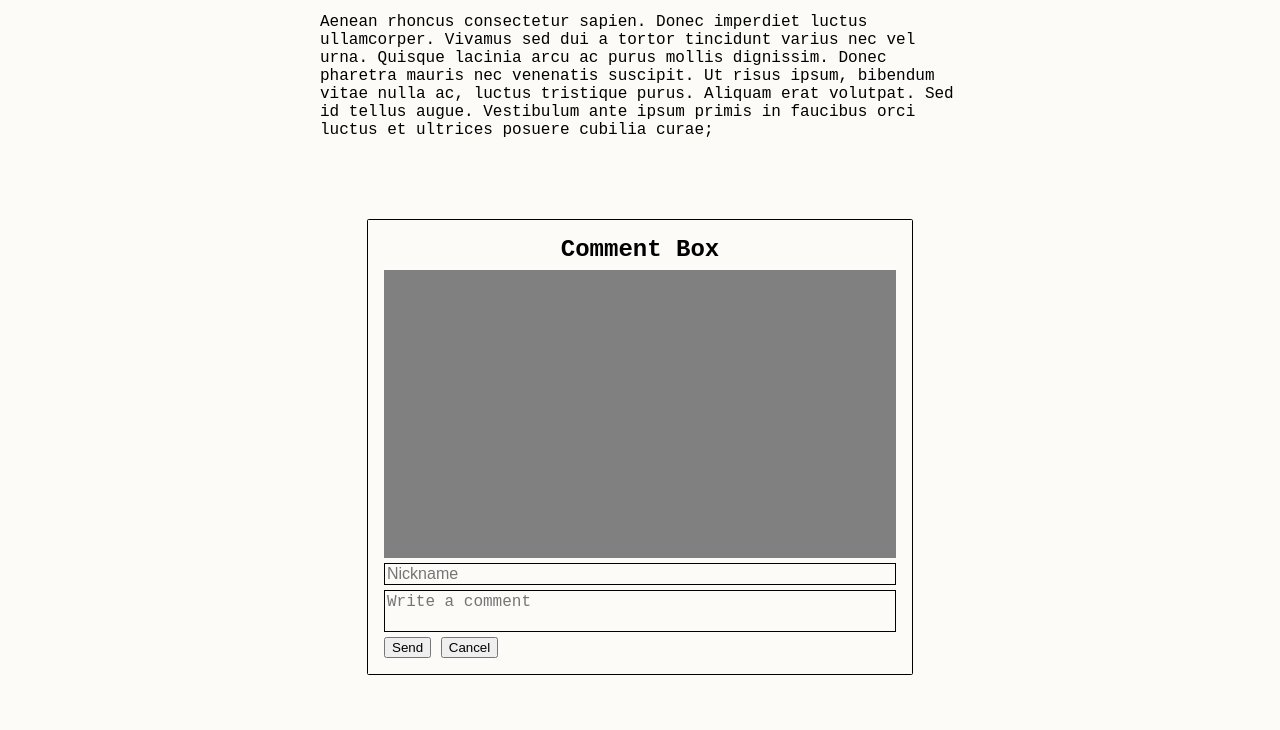
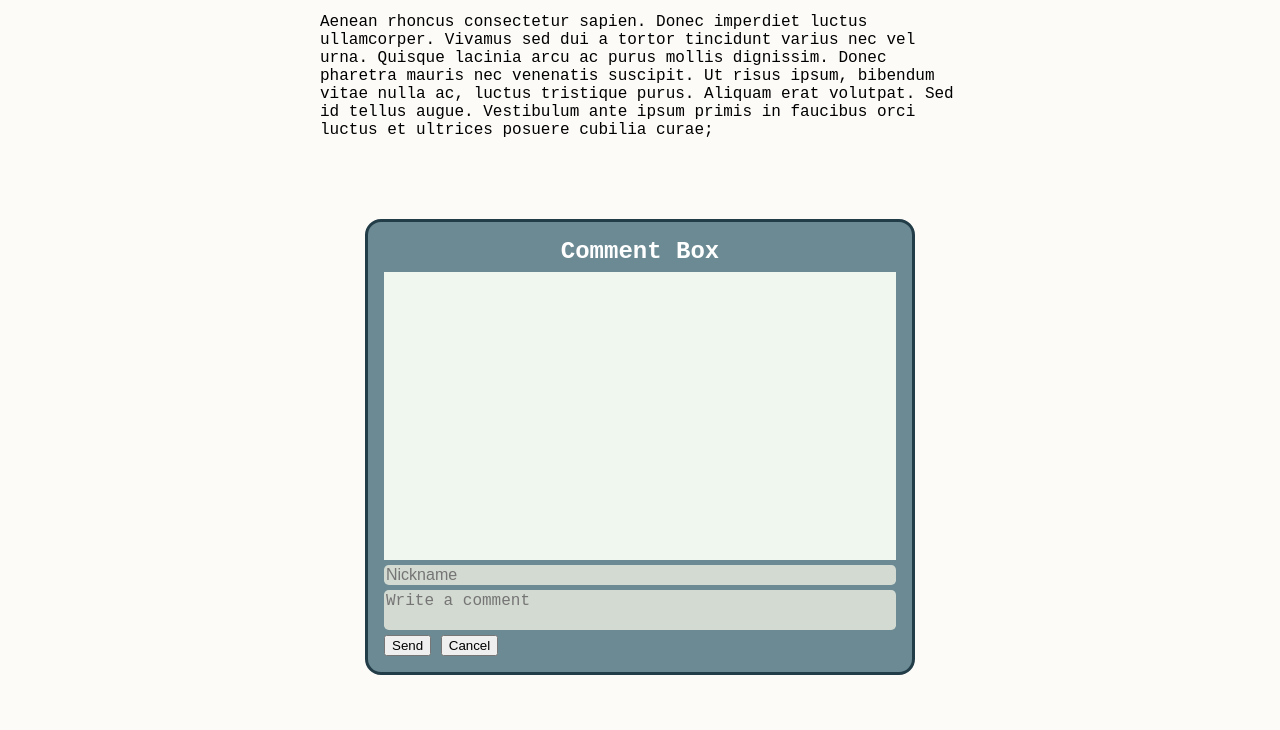
Before and after one commit to turilvs/webdebTraining, a plain HTML site: page index.html in a window 1280 px wide. Shown: the part 992-1722 px from the top of the page. Drawn offline with Linux system fonts and the light colour scheme.

Commit message:
Comment Box viestit ruudun alaosaan oikeassa järjestyksessä

```diff
--- a/styles.css
+++ b/styles.css
@@ -135,18 +135,20 @@ footer {
 
 .comment-box {
   display: flex;
+  background-color: #6C8A93;
   flex-direction: column;
   width: 80%;
   margin-top: 4em;
   margin-bottom: 4em;
   padding: 1em;
-  border-radius: .1em;
-  border: 1px solid black;
+  border-radius: 1em;
+  border: .2em solid #223C48;
 
 }
 
 .comment-box h2 {
   margin-top: 0;
+  color: white;
   margin-bottom: .3em;
   text-align: center;
 }
@@ -154,16 +156,22 @@ footer {
 
 .comments {
   display: flex;
-  flex-direction: column-reverse;
+  flex-direction: column;
+  justify-content: flex-end;
   overflow-y: scroll;
   overflow-wrap: break-word;
-  scrollbar-width: 2px;
-  padding: 0;
   width: 100%;
-  background-color: grey;
+  background-color: #f0f7ee;
   aspect-ratio: 16/9;
   margin-bottom: .3em;
   resize: none;
+}
+
+.comments .message {
+  margin: 0.1em;
+  color:#223C48;
+  font-size: 1.2em;
+
 }
 
 .create-comment {
@@ -177,10 +185,10 @@ footer {
 
 .create-comment textarea , .create-comment input{
   margin-bottom: .3em;
-  border: 1px solid black;
+  border: 0px;
+  border-radius: .3em;
   font-size: 1em;
-  background-color: transparent;
-
+  background-color: #D3DAD1;
 }
 
 @media (max-width:600px) {
```
